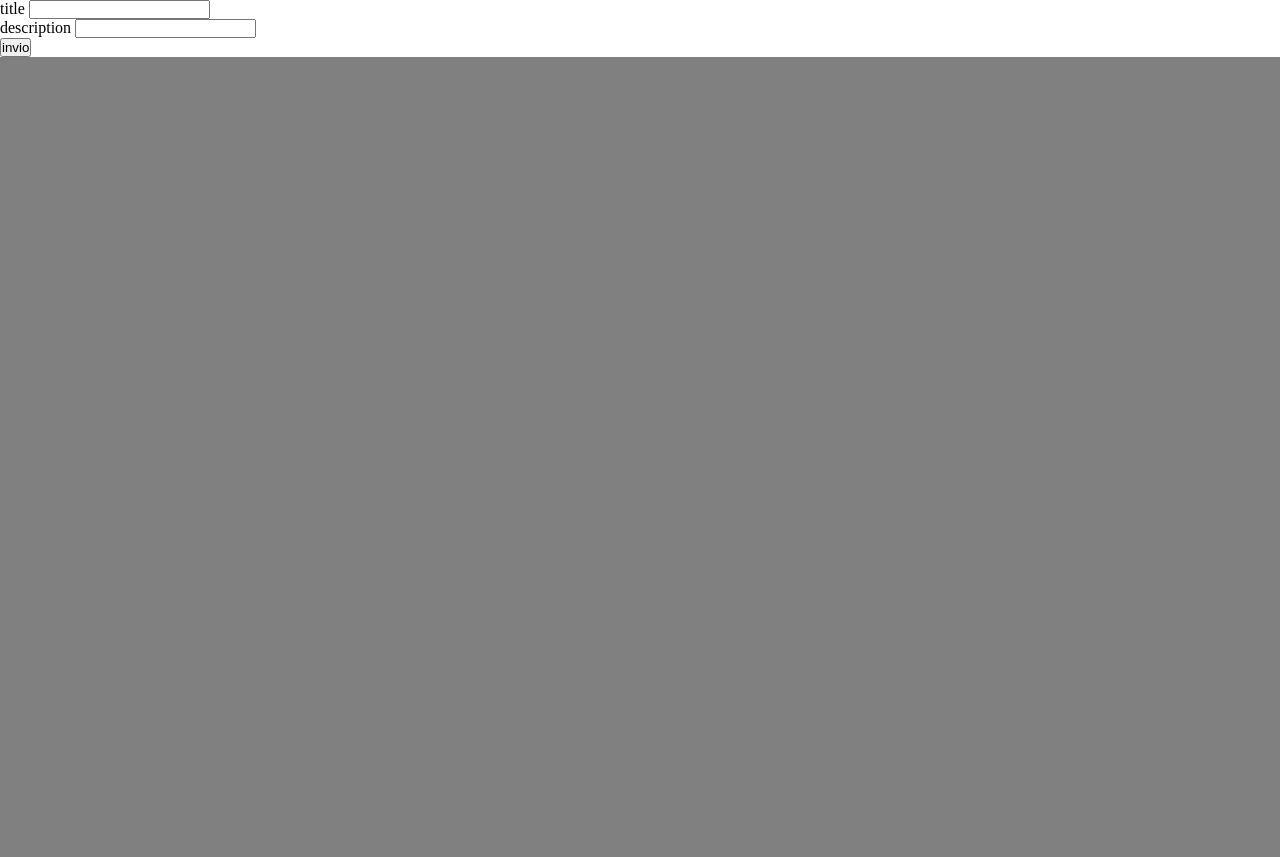
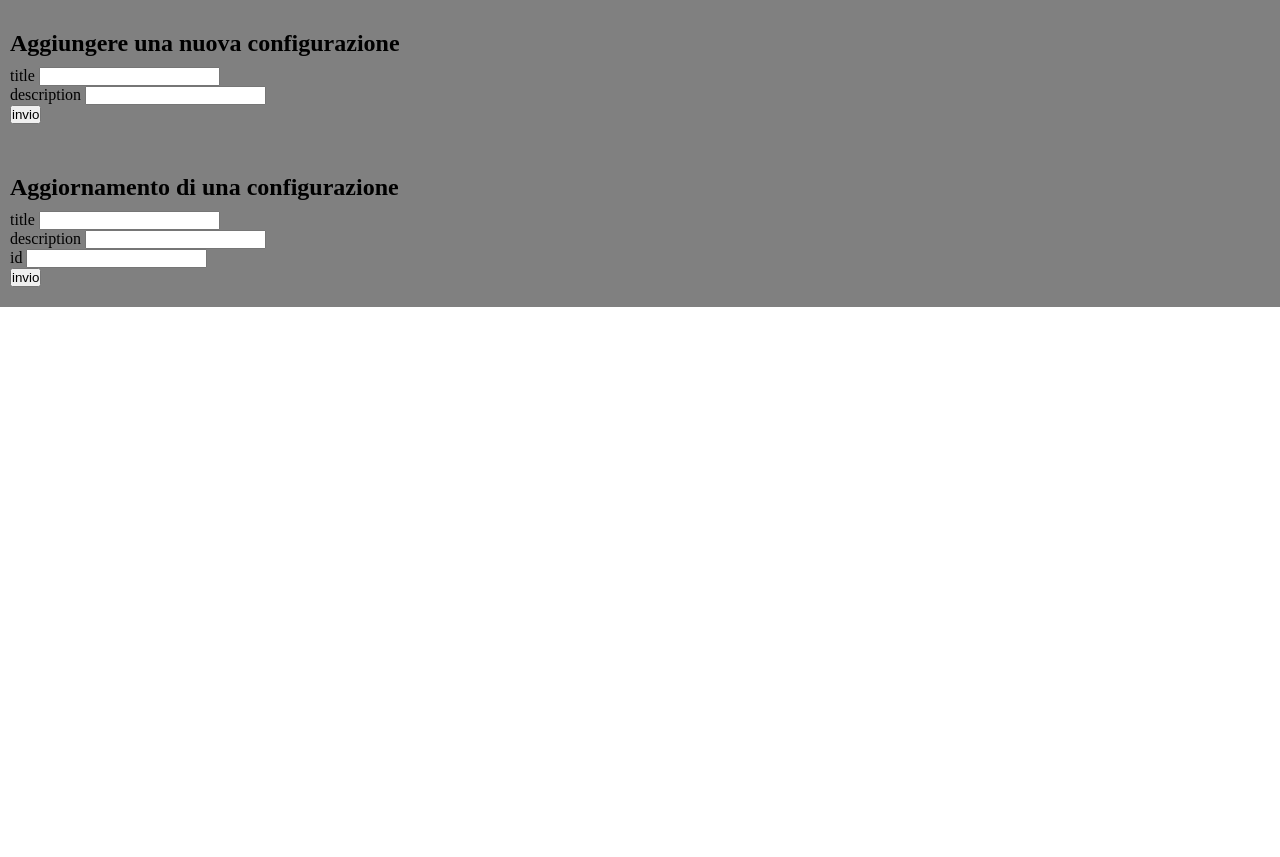
Before and after one commit to andrea9llo/php-crud-read-create-update, a PHP site: page / in a window 1280 px wide. After the commit the page ends 307 px from the top, so only its background shows below. Run offline with PHP 8.4, Linux system fonts and the light colour scheme; data that the repository does not hold is empty; some libraries are stand-ins or nearby versions.

Commit message:
fine ese

```diff
--- a/index.php
+++ b/index.php
@@ -10,7 +10,8 @@
     <link rel="stylesheet" href="style.css">
   </head>
   <body>
-
+    <div class="contenitore">
+      <h2>Aggiungere una nuova configurazione</h2>
       <form id="my_form">
         <label for="title">title</label>
         <input type="text" name="title" value=""><br>
@@ -18,6 +19,21 @@
         <input type="text" name="description" value=""><br>
         <input type="submit" name="submit" value="invio">
       </form>
+    </div>
+
+    <div class="contenitore">
+      <h2>Aggiornamento di una configurazione</h2>
+      <form id="my_form2">
+        <label for="title">title</label>
+        <input type="text" name="title" value=""><br>
+        <label for="description">description</label>
+        <input type="text" name="description" value=""><br>
+        <label for="id">id</label>
+        <input type="text" name="id" value=""><br>
+        <input type="submit" name="submit" value="invio">
+      </form>
+    </div>
+
 
     <div class="container">
 
--- a/script.js
+++ b/script.js
@@ -46,7 +46,26 @@ function putNewConf() {
   });
   return false;
 }
+function getUpdateConf() {
+  var me = $(this);
+  $.ajax({
+    url: "getUpdateConf.php",
+    method: "POST",
+    data: me.serialize(),
+    success: function(data){
+      if(data){
+        getConfigurazioni();
+      }
+      console.log("data",data);
+    },
+    error: function(error){
+      console.log("error",error);
+    }
+  });
+  return false;
+}
 $(document).ready(function(){
   getConfigurazioni();
   $("#my_form").submit(putNewConf);
+  $("#my_form2").submit(getUpdateConf);
 });
--- a/style.css
+++ b/style.css
@@ -7,14 +7,18 @@
   background-color: grey;
   display: flex;
   flex-wrap: wrap;
-  height: 100vh;
 }
 
 .configurazioni{
   background-color: white;
-  height: 100px;
   padding: 15px;
   margin: 10px;
   border: 1px solid black;
-
 }
+.contenitore{
+  background-color: grey;
+  padding: 20px 10px;
+}
+h2{
+  margin: 10px 0;
+}
```
Also changed, not shown: getUpdateConf.php (+31 -0 lines). Lines whose indentation alone changed are shown as unchanged.
